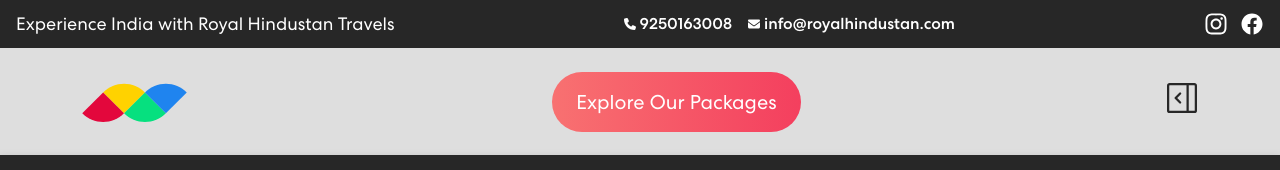
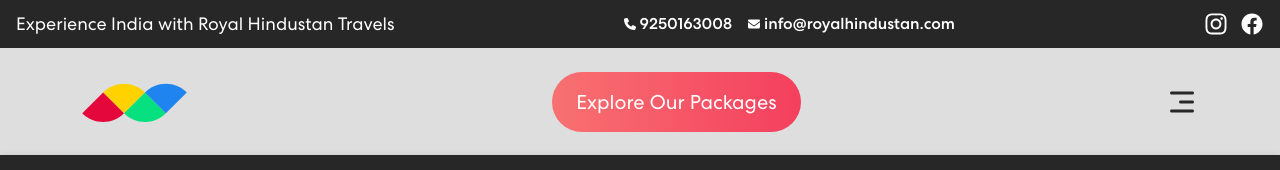
Before and after one commit to yasmalhotraa/ride-bharat-travels, a React (Vite) app: page / in a window 1280 px wide. Shown: the top 170 px of the page. Built offline with nearby package versions, Linux system fonts and the light colour scheme.

Commit message:
sidebar icon

```diff
--- a/src/components/custom/Sidebar.jsx
+++ b/src/components/custom/Sidebar.jsx
@@ -1,5 +1,6 @@
 import React, { useState, useEffect } from "react";
 import { GoSidebarExpand } from "react-icons/go";
+import { CgMenuRightAlt } from "react-icons/cg";
 import Innova from "../../assets/Images/Innova.jpeg";
 import Dzire from "../../assets/Images/swift-dzire.jpeg";
 import Ertiga from "../../assets/Images/ertiga.jpeg";
@@ -32,10 +33,17 @@ const Sidebar = () => {
     <div className="relative">
       {/* Sidebar Toggle Button */}
       <button
-        className="text-4xl text-[#272727] rounded-lg"
+        className="text-4xl text-[#272727] rounded-lg block lg:hidden"
         onClick={toggleSidebar}
       >
         <GoSidebarExpand />
+      </button>
+
+      <button
+        className="text-4xl text-[#272727] rounded-lg hidden lg:block"
+        onClick={toggleSidebar}
+      >
+        <CgMenuRightAlt />
       </button>
 
       {/* Sidebar */}
```
